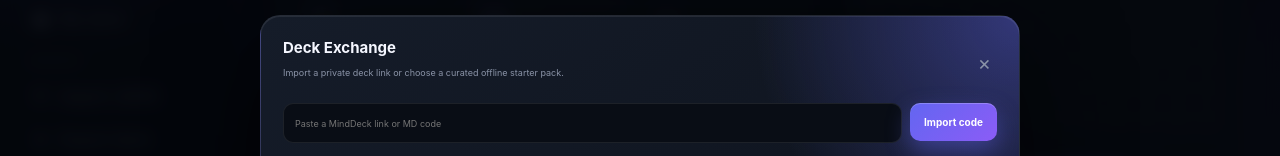
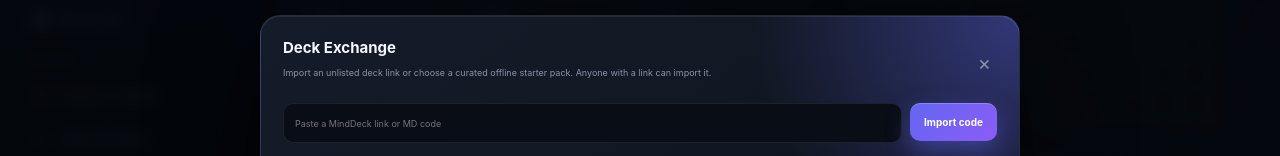
Before and after one commit to shankyzzup1601/minddeck-ai-flashcards, a plain HTML site: page templates/index.html in a window 1280 px wide. Both pictures are taken after a click on the button "Explore Deck Exchange". Shown: the part 1096-1252 px from the top of the page. Drawn offline with Linux system fonts and the light colour scheme; no server answers.

Commit message:
fix: clarify deck exchange link visibility

```diff
--- a/templates/index.html
+++ b/templates/index.html
@@ -652,7 +652,7 @@
 </div>
 <div class="modal" id="exchangeModal">
 <div class="dialog smartDialog" role="dialog" aria-modal="true" aria-labelledby="exchangeTitle">
-<div class="dhead"><div><h3 id="exchangeTitle">Deck Exchange</h3><p class="exchangeIntro">Import a private deck link or choose a curated offline starter pack.</p></div><button class="close" id="exchangeClose" type="button" aria-label="Close deck exchange">×</button></div>
+<div class="dhead"><div><h3 id="exchangeTitle">Deck Exchange</h3><p class="exchangeIntro">Import an unlisted deck link or choose a curated offline starter pack. Anyone with a link can import it.</p></div><button class="close" id="exchangeClose" type="button" aria-label="Close deck exchange">×</button></div>
 <div class="shareBox"><input id="shareCode" type="text" autocomplete="off" placeholder="Paste a MindDeck link or MD code"><button class="btn primary" id="importShareCode" type="button">Import code</button></div>
 <div class="shareCodeError" id="shareCodeError" role="alert"></div>
 <div class="widgetKicker">Curated starter decks</div>
```
